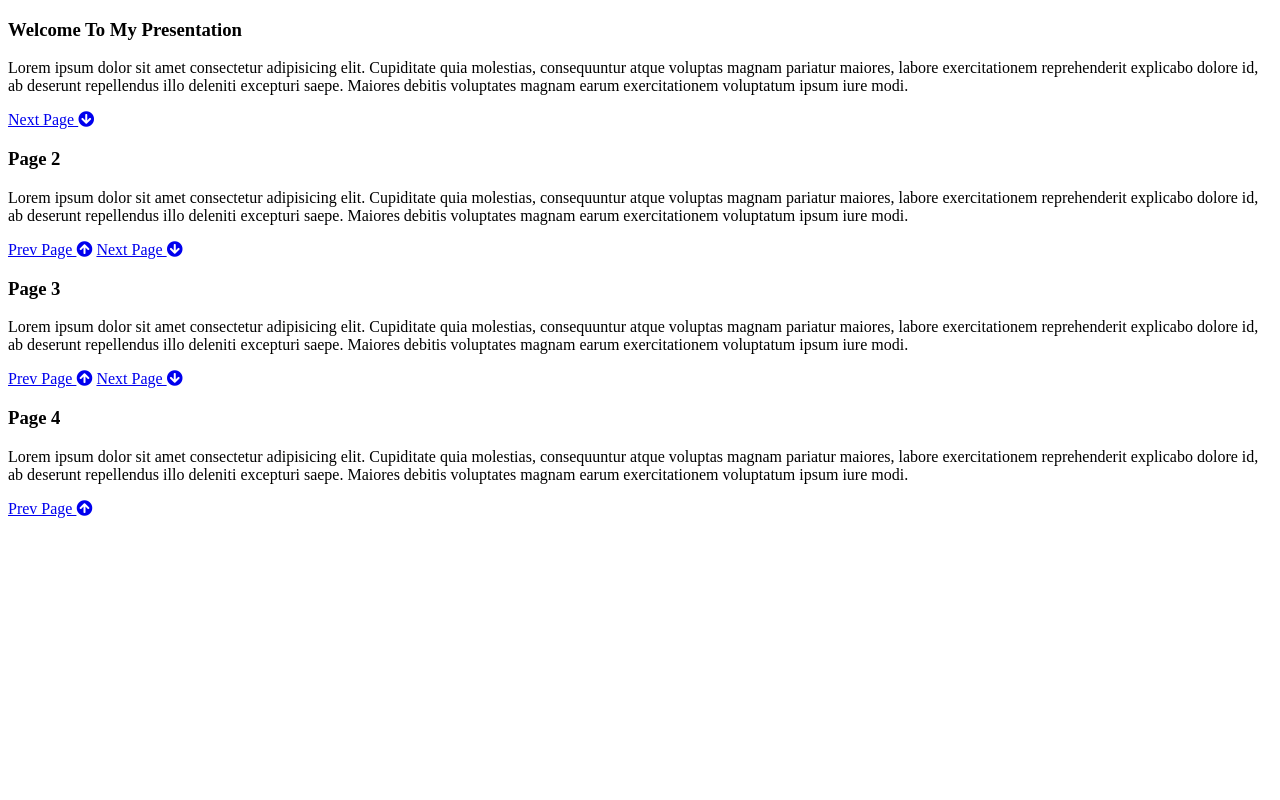
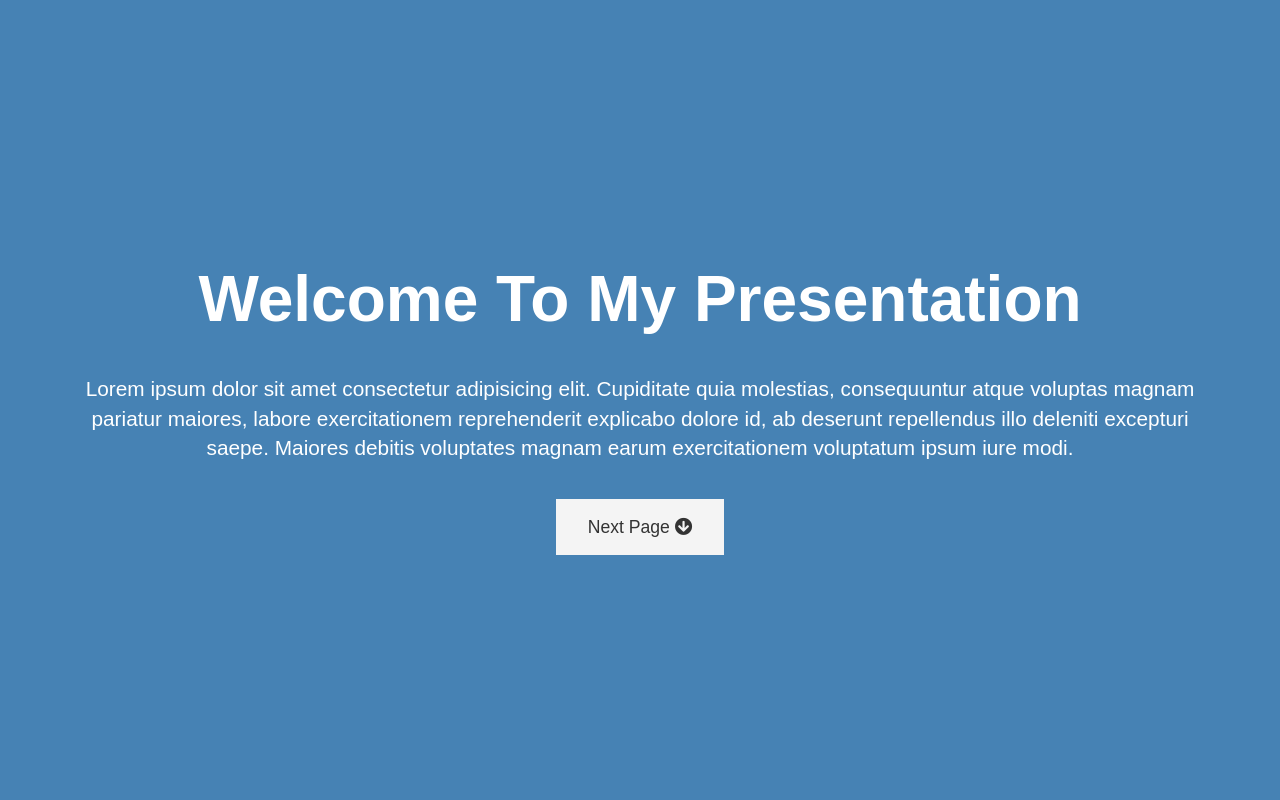
Before and after one commit to nimanoori22/practice_css, a plain HTML site: page presentation/index.html in a window 1280 px wide. Shown: the top 800 px of the page. Drawn offline with Linux system fonts and the light colour scheme.

Commit message:
animation

```diff
--- a/presentation/index.html
+++ b/presentation/index.html
@@ -12,24 +12,32 @@
     <section id="page-1" class="page">
         <h3>Welcome To My Presentation</h3>
         <p>Lorem ipsum dolor sit amet consectetur adipisicing elit. Cupiditate quia molestias, consequuntur atque voluptas magnam pariatur maiores, labore exercitationem reprehenderit explicabo dolore id, ab deserunt repellendus illo deleniti excepturi saepe. Maiores debitis voluptates magnam earum exercitationem voluptatum ipsum iure modi.</p>
+        <div>
             <a href="#page-2" class="btn">Next Page <i class="fas fa-arrow-circle-down"></i></a>
+        </div>
         </section>
-    <section id="page-1" class="page">
+    <section id="page-2" class="page">
         <h3>Page 2</h3>
         <p>Lorem ipsum dolor sit amet consectetur adipisicing elit. Cupiditate quia molestias, consequuntur atque voluptas magnam pariatur maiores, labore exercitationem reprehenderit explicabo dolore id, ab deserunt repellendus illo deleniti excepturi saepe. Maiores debitis voluptates magnam earum exercitationem voluptatum ipsum iure modi.</p>
+        <div>
             <a href="#page-1" class="btn btn-dark">Prev Page <i class="fas fa-arrow-circle-up"></i></a>
             <a href="#page-3" class="btn">Next Page <i class="fas fa-arrow-circle-down"></i></a>
+        </div>
     </section>
-    <section id="page-1" class="page">
+    <section id="page-3" class="page">
         <h3>Page 3</h3>
         <p>Lorem ipsum dolor sit amet consectetur adipisicing elit. Cupiditate quia molestias, consequuntur atque voluptas magnam pariatur maiores, labore exercitationem reprehenderit explicabo dolore id, ab deserunt repellendus illo deleniti excepturi saepe. Maiores debitis voluptates magnam earum exercitationem voluptatum ipsum iure modi.</p>
+        <div>
             <a href="#page-2" class="btn btn-dark">Prev Page <i class="fas fa-arrow-circle-up"></i></a>
             <a href="#page-4" class="btn">Next Page <i class="fas fa-arrow-circle-down"></i></a>
+        </div>
     </section>
     <section id="page-4" class="page">
         <h3>Page 4</h3>
         <p>Lorem ipsum dolor sit amet consectetur adipisicing elit. Cupiditate quia molestias, consequuntur atque voluptas magnam pariatur maiores, labore exercitationem reprehenderit explicabo dolore id, ab deserunt repellendus illo deleniti excepturi saepe. Maiores debitis voluptates magnam earum exercitationem voluptatum ipsum iure modi.</p>
+        <div>
             <a href="#page-3" class="btn">Prev Page <i class="fas fa-arrow-circle-up"></i></a>
+        </div>
     </section>
 </body>
 </html>
--- a/presentation/style.css
+++ b/presentation/style.css
@@ -0,0 +1,100 @@
+:root {
+    --page-1-color: steelblue;
+    --page-2-color: tan;
+    --page-3-color: teal;
+    --page-4-color: slateblue;
+    --animation-speed: 1s;
+}
+
+body {
+    font-family: Arial, Helvetica, sans-serif;
+    line-height: 1.4;
+    color: #fff;
+    margin: 0;
+    padding: 0;
+    overflow: hidden;
+}
+
+
+#page-1 { background: var(--page-1-color); }
+#page-2 { background: var(--page-2-color); }
+#page-3 { background: var(--page-3-color); }
+#page-4 { background: var(--page-4-color); }
+
+
+.page {
+    display: flex;
+    flex-direction: column;
+    justify-content: center;
+    align-items: center;
+    text-align: center;
+    padding: 0 4rem;
+    height: 100vh;
+}
+
+.page h3 {
+    font-size: 4rem;
+    line-height: 1.2;
+    margin: 1rem;
+}
+
+.page p {
+    font-size: 1.3rem;
+}
+
+.btn {
+    display: inline-block;
+    padding: 1rem 2rem;
+    background: #f4f4f4;
+    color: #333;
+    transition: all 0.3s ease-in;
+    text-decoration: none;
+    border: none;
+    margin-top: 1rem;
+    font-size: 1.1rem;
+}
+
+.btn:hover,
+.btn-dark {
+    background: #333;
+    color: #fff;
+}
+
+.btn-dark:hover {
+    background: #f4f4f4;
+    color: #333;
+}
+
+#page-1 h3 {
+    animation-name: down;
+    animation-duration: 2s;
+}
+
+#page-1 p {
+    animation-name: ltr;
+    animation-duration: 4s;
+}
+
+@keyframes down {
+    from {
+        transform: translateY(-1200px);
+    }
+
+    to {
+        transform: translateY(0px);
+    }
+}
+
+@keyframes ltr {
+    0% {
+        transform: translateX(-10000px);
+    }
+
+    50% {
+        transform: translateX(-10000px);
+    }
+
+    100% {
+        transform: translateX(0px);
+    }
+}
```
Lines whose indentation alone changed are shown as unchanged.
